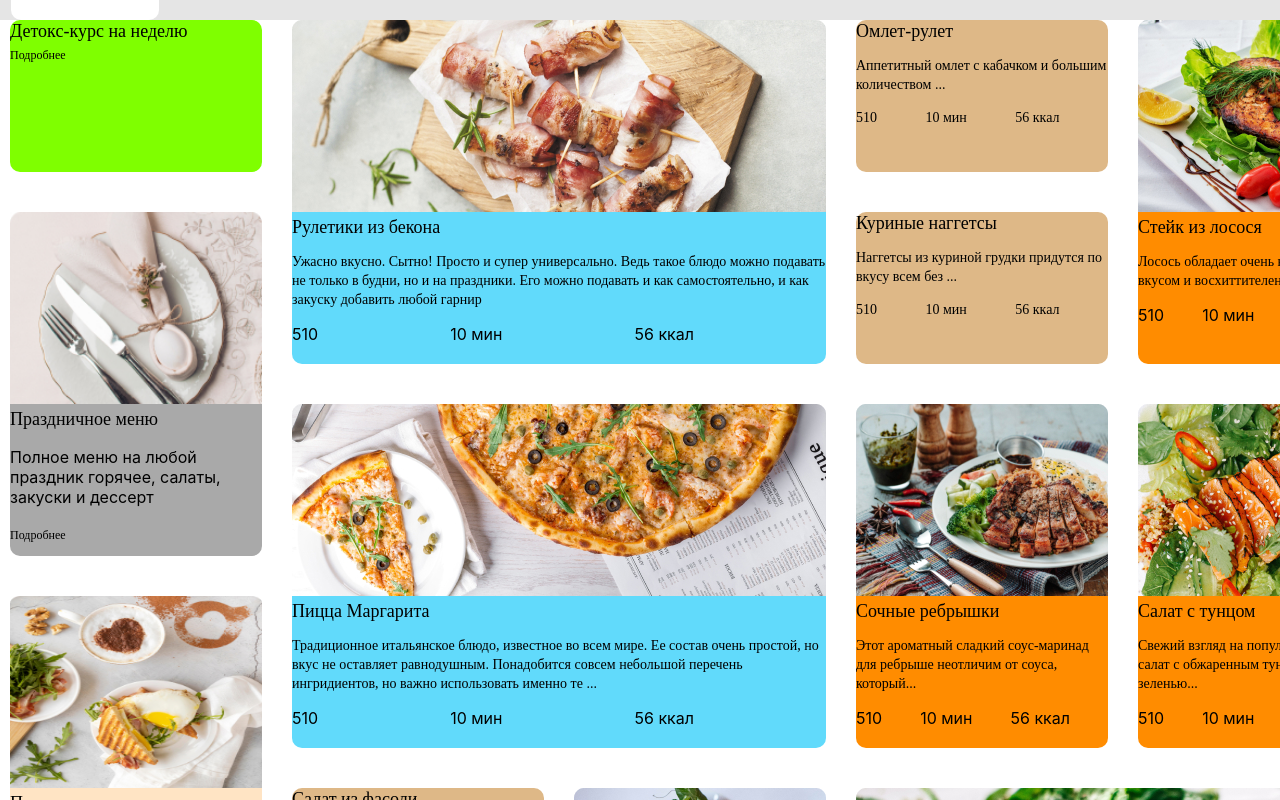
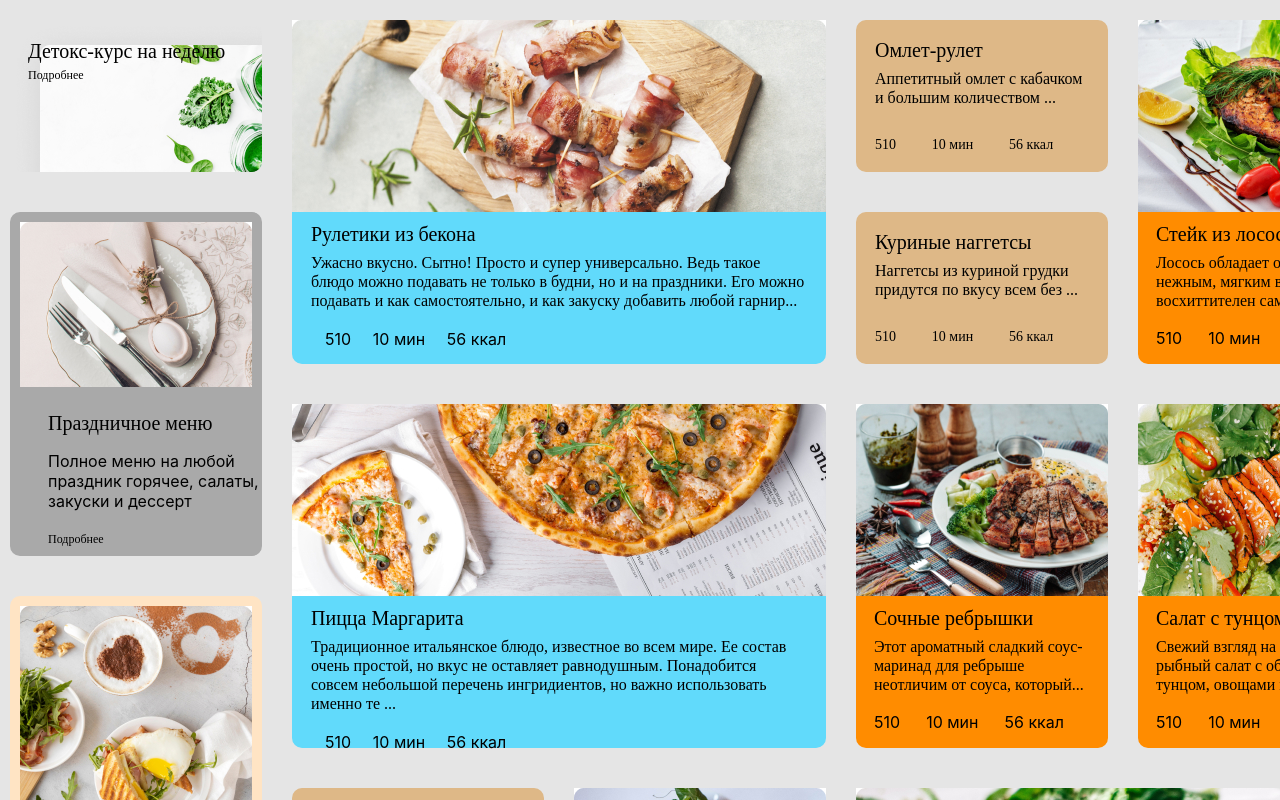
Before and after one commit to attorney2005/food-market, a React (Create React App) app in the folder my-app/: page / in a window 1280 px wide. Shown: the part 580-1380 px from the top of the page. Built offline with nearby package versions, Linux system fonts and the light colour scheme.

Commit message:
Refactoring

```diff
--- a/my-app/src/components/header-aside/header-aside.scss
+++ b/my-app/src/components/header-aside/header-aside.scss
@@ -5,7 +5,7 @@
   padding-top: 39px;
   padding-left: 31px;
   width: 252px;
-  height: 536px;
+  height: 496px;
   border-radius: 10px;
   background-color: #FFFFFF;
 }
--- a/my-app/src/components/header-sort/header-sort.scss
+++ b/my-app/src/components/header-sort/header-sort.scss
@@ -22,6 +22,6 @@
 .header__sort-teg-title {
   position: absolute;
   margin: 0;
-  bottom: 96px;
+  bottom: 56px;
   left: 31px;
 }
--- a/my-app/src/components/menu-component/menu-component.scss
+++ b/my-app/src/components/menu-component/menu-component.scss
@@ -23,9 +23,9 @@
 
 .menu__component-with-out-photo {
   box-sizing:border-box;
+  padding: 19px;
   width: 252px;
   height: 152px;
-  //padding: 22px 23px 23px 30px;
   font-family: Raleway, serif;
   font-weight: 400;
   font-size: 14px;
@@ -45,17 +45,15 @@ background-color: red;
   margin: 0;
   font-family: Raleway, serif;
   font-weight: 500;
-  font-size: 18px;
+  font-size: 20px;
   line-height: 23.4px;
 }
 
-.menu__component-text-block {
-}
-
 .menu__component-text {
+  margin: 8px 0 0 0;
   font-family: Raleway, serif;
   font-weight: 400;
-  font-size: 14px;
+  font-size: 16px;
   line-height: 18.9px;
   overflow-wrap: break-word;
 }
@@ -69,10 +67,12 @@ background-color: red;
 
 .menu__component-with-out-photo-info-container {
   display: grid;
+  margin-top: 28px;
 }
 
 .menu__component-with-small-photo-info-container {
   display: grid;
+  margin-top: 17px;
 }
 
 .menu__component-photo-info-container {
@@ -91,16 +91,45 @@ background-color: red;
   background-color:darkorange;
 }
 
+.menu__component-text-block-small-photo{
+  padding: 7px 18px 18px 18px;
+}
+
 .menu__component-text-block {
   display: grid;
+  padding: 7px 19px 0 19px;
+}
+
+.menu__component-photo-info-container {
+  margin-top: 18px;
+  padding-left: 14px;
+  padding-right: 279px;
 }
 
 .menu__component-info {
   grid-row: 1 / 2;
-  margin: 0;
 }
 
-.menu__component-mailing {
+.menu__component-course {
+  padding: 20px 0 0 18px;
+  background: url(../../../public/menu-pictures/detox.png) no-repeat;
+
+}
+
+.menu__component-holiday > .menu__component-container-photo {
+  padding: 10px;
+}
+
+.menu__component-holiday-text {
+  margin: 11px 0 0 38px;
+}
+
+.menu__component-mailing > .menu__component-container-photo {
+  padding: 10px;
+}
+
+.menu__component-mailing-subscription {
+  padding-top: 21px;
 }
 
 .menu__component-mailing-form{
--- a/my-app/src/components/menu-component/menu-component.tsx
+++ b/my-app/src/components/menu-component/menu-component.tsx
@@ -39,13 +39,15 @@ function MenuComponent(props: OfferWithPhotoSmallProps): JSX.Element {
     return (
       <div className="menu__component-holiday">
         <div className="menu__component-container-photo">
-          <img className="menu__component-photo" src={props.img}
-               width="252" height="192" alt="Edges">
+          <img className="menu__component-holiday-photo" src={props.img}
+               width="232" height="165" alt="Edges">
           </img>
         </div>
+        <div className="menu__component-holiday-text">
           <h4 className="menu__component-title">{props.title}</h4>
           <p>{props.text}</p>
           <a className="menu__component-link">Подробнее</a>
+        </div>
       </div>
     )
   }
@@ -53,16 +55,18 @@ function MenuComponent(props: OfferWithPhotoSmallProps): JSX.Element {
     return (
       <div className="menu__component-mailing">
         <div className="menu__component-container-photo">
-          <img className="menu__component-photo" src={props.img}
-               width="252" height="192" alt="Edges">
+          <img className="menu__component-holiday-photo" src={props.img}
+               width="232" height="252" alt="Edges">
           </img>
         </div>
+        <div className="menu__component-mailing-subscription">
           <h4 className="menu__component-title">{props.title}</h4>
           <p>{props.text}</p>
           <form className="menu__component-mailing-form">
             <input className="menu__component-mailing-input" value="Ваша почта"/>
             <button className="menu__component-mailing-button">Подписаться</button>
           </form>
+        </div>
       </div>
     )
   }
@@ -71,7 +75,7 @@ function MenuComponent(props: OfferWithPhotoSmallProps): JSX.Element {
     return (
       <div className="menu__component-with-small-photo">
         <div className="menu__component-container-photo">
-          <img className="menu__component-photo" src={props.img}
+          <img className="menu__component-holiday-photo" src={props.img}
                width="252" height="192" alt="Edges">
           </img>
         </div>
@@ -90,7 +94,7 @@ function MenuComponent(props: OfferWithPhotoSmallProps): JSX.Element {
     return (
       <div className="menu__component">
         <div className="menu__component-container-photo">
-          <img className="menu__component-photo" src={props.img}
+          <img className="menu__component-holiday-photo" src={props.img}
                width="534" height="192" alt="Edges">
           </img>
         </div>
--- a/my-app/src/components/menu-container/menu-container.scss
+++ b/my-app/src/components/menu-container/menu-container.scss
@@ -12,7 +12,8 @@
   "o j k l l"
   "o m k l l"
   ". . z . .";
-  padding-left: 10px;
+  padding: 40px 0 0 10px;
+  background-color: #E5E5E5;
 }
 
 .menu__component-course {
--- a/my-app/src/components/menu-container/menu-container.tsx
+++ b/my-app/src/components/menu-container/menu-container.tsx
@@ -18,7 +18,7 @@ const smallPhotoBlockNames = [
     img: "menu-pictures/rolls.jpg",
     title: "Рулетики из бекона",
     text: "Ужасно вкусно. Сытно! Просто и супер универсально. Ведь такое блюдо можно подавать не только в будни, " +
-      "но и на праздники. Его можно подавать и как самостоятельно, и как закуску добавить любой гарнир",
+      "но и на праздники. Его можно подавать и как самостоятельно, и как закуску добавить любой гарнир...",
     like: 510,
     time: "10 мин",
     calories: "56 ккал"
@@ -108,7 +108,7 @@ const smallPhotoBlockNames = [
   },
   {
     id: 12,
-    img: "edges.jpg",
+    img: "menu-pictures/detox.jpg",
     title: "Детокс-курс на неделю",
     text: "Подробнее",
     like: 510,
```
Also changed, not shown: my-app/public/menu-pictures/detox.jpg (added), my-app/public/menu-pictures/detox.png (added). Lines whose indentation alone changed are shown as unchanged.
